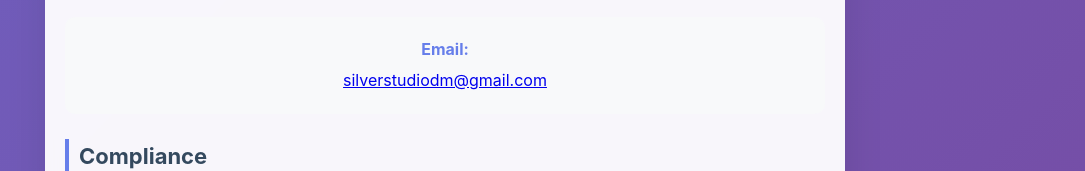
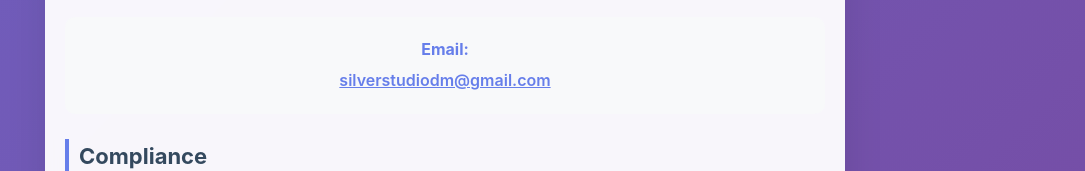
Before and after one commit to raffaelloninetyseven/HotSkip, a plain HTML site: page index.html in a window 1280 px wide. Shown: the part 3066-3237 px from the top of the page, without its empty margins (195-1280 px from the left). Drawn offline with Linux system fonts and the light colour scheme.

Commit message:
Update index.html

```diff
--- a/index.html
+++ b/index.html
@@ -56,6 +56,11 @@
         .subtitle {
             color: #666;
             font-size: 18px;
+        }
+
+        a {
+            color: #667eea;
+            font-weight: 600;
         }
 
         h1 {
```
